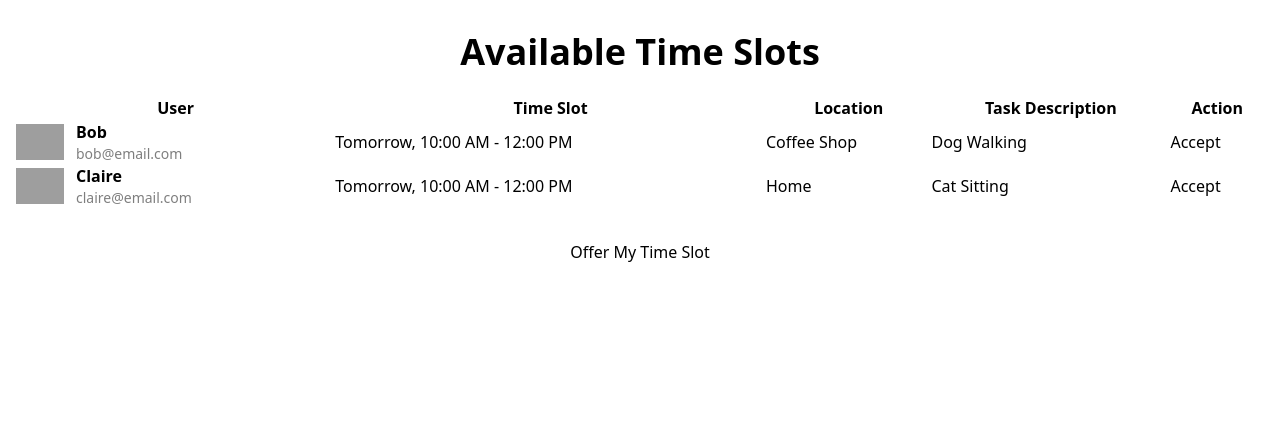
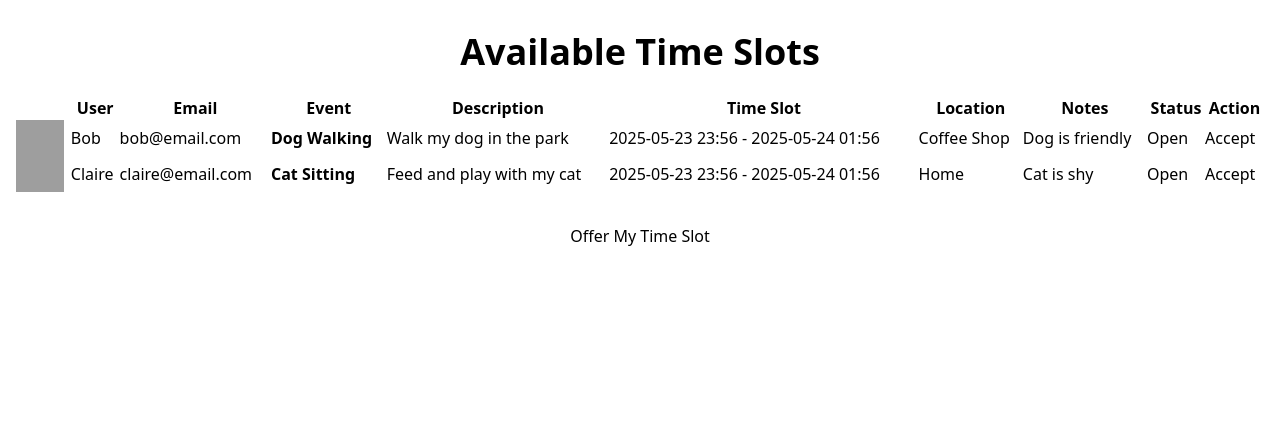
Before and after one commit to ccaecha/hackathon-5-team-5, a Flask app: page /dashboard in a window 1280 px wide. Shown: the part 124-572 px from the top of the page. Run offline with Flask 3, Linux system fonts and the light colour scheme; some libraries are stand-ins or nearby versions; grey boxes are pictures that could not be loaded.

Commit message:
add fake data and update the dashboard

```diff
--- a/flask-app/app/__init__.py
+++ b/flask-app/app/__init__.py
@@ -1,6 +1,7 @@
 from flask import Flask
 from .main import routes as main_blueprint
 from .main import api as api_blueprint
+from .db.seed import insert_fake_events, insert_fake_users
 
 
 def create_app():
@@ -9,6 +10,9 @@ def create_app():
         "secret_key_for_sessions"  # Set a secret key for session management
     )
     app.register_blueprint(main_blueprint.main)
-    app.register_blueprint(api_blueprint.blueprint, url_prefix='/api')
+    app.register_blueprint(api_blueprint.blueprint, url_prefix="/api")
+
+    insert_fake_events()
+    insert_fake_users()
 
     return app
--- a/flask-app/app/main/routes.py
+++ b/flask-app/app/main/routes.py
@@ -25,41 +25,29 @@ def set_user(username):
 
 @main.route("/dashboard")
 def dashboard():
-    current_user = session.get("user", "Alice")
-    slots = [
-        {
-            "user_name": "Alice",
-            "email": "alice@email.com",
-            "avatar_url": "https://api.dicebear.com/7.x/miniavs/svg?seed=User1",
-            "time": "Today, 2:00 PM - 4:00 PM",
-            "location": "Library",
-            "task": "Math Tutoring",
-        },
-        {
-            "user_name": "Bob",
-            "email": "bob@email.com",
-            "avatar_url": "https://api.dicebear.com/7.x/miniavs/svg?seed=User2",
-            "time": "Tomorrow, 10:00 AM - 12:00 PM",
-            "location": "Coffee Shop",
-            "task": "Dog Walking",
-        },
-        {
-            "user_name": "Claire",
-            "email": "claire@email.com",
-            "avatar_url": "https://api.dicebear.com/7.x/miniavs/svg?seed=User3",
-            "time": "Tomorrow, 10:00 AM - 12:00 PM",
-            "location": "Home",
-            "task": "Cat Sitting",
-        },
-    ]
+    current_user_id = session.get("user_id", 1)
+    events = MockDatabase.get_all("event")
+    users = MockDatabase.get_all("user")
+    user_map = {user["id"]: user for user in users}
 
-    filtered_slots = [
-        slot for slot in slots if slot["user_name"].lower() != current_user.lower()
-    ]
-    slots = filtered_slots
-    # In production, you would fetch from the database:
-    # slots = MockDatabase.get_all("slots")
-    return render_template("main/dashboard.html", slots=slots)
+    # Attach user info to each event
+    enriched_events = []
+    for event in events:
+        if event["user_id"] != current_user_id:
+            user = user_map.get(event["user_id"], {})
+            enriched_events.append(
+                {
+                    **event,
+                    "username": user.get("username", "Unknown"),
+                    "email": user.get("email", ""),
+                    "avatar_url": event.get(
+                        "avatar_url",
+                        "https://api.dicebear.com/7.x/miniavs/svg?seed=User",
+                    ),
+                }
+            )
+
+    return render_template("main/dashboard.html", events=enriched_events)
 
 
 @main.route("/time-slot")
--- a/flask-app/app/templates/main/dashboard.html
+++ b/flask-app/app/templates/main/dashboard.html
@@ -9,34 +9,54 @@
         <table class="table table-zebra w-full">
             <thead>
                 <tr>
+                    <th></th>
                     <th>User</th>
+                    <th>Email</th>
+                    <th>Event</th>
+                    <th>Description</th>
                     <th>Time Slot</th>
                     <th>Location</th>
-                    <th>Task Description</th>
+                    <th>Notes</th>
+                    <th>Status</th>
                     <th>Action</th>
                 </tr>
             </thead>
             <tbody>
-                {% for slot in slots %}
+                {% for event in events %}
                 <tr>
                     <td>
-                        <div class="flex items-center gap-3">
-                            <div class="avatar">
-                                <div class="w-12 rounded-full">
-                                    <img src="{{ slot.avatar_url }}" alt="{{ slot.user_name }}" />
-                                </div>
-                            </div>
-                            <div>
-                                <div class="font-bold">{{ slot.user_name }}</div>
-                                <div class="text-sm opacity-50">{{ slot.email }}</div>
+                        <div class="avatar">
+                            <div class="w-12 rounded-full">
+                                <img src="{{ event.avatar_url }}" alt="{{ event.username }}">
                             </div>
                         </div>
                     </td>
-                    <td>{{ slot.time }}</td>
-                    <td>{{ slot.location }}</td>
-                    <td>{{ slot.task }}</td>
+                    <td>{{ event.username }}</td>
+                    <td>{{ event.email }}</td>
+
                     <td>
+                        <div class="font-bold">{{ event.event_title }}</div>
+                    </td>
+                    <td>{{ event.event_description }}</td>
+                    <td>
+                        {{ event.start_time.strftime('%Y-%m-%d %H:%M') }} -
+                        {{ event.end_time.strftime('%Y-%m-%d %H:%M') }}
+                    </td>
+                    <td>{{ event.event_location }}</td>
+                    <td>{{ event.event_additional_notes }}</td>
+                    <td>
+                        {% if event.accepted %}
+                        <span class="badge badge-success">Accepted</span>
+                        {% else %}
+                        <span class="badge badge-ghost">Open</span>
+                        {% endif %}
+                    </td>
+                    <td>
+                        {% if not event.accepted %}
                         <button class="btn btn-success btn-sm">Accept</button>
+                        {% else %}
+                        <button class="btn btn-disabled btn-sm" disabled>Accepted</button>
+                        {% endif %}
                     </td>
                 </tr>
                 {% endfor %}
```
Also changed, not shown: flask-app/app/db/seed.py (added, +65 -0 lines).
